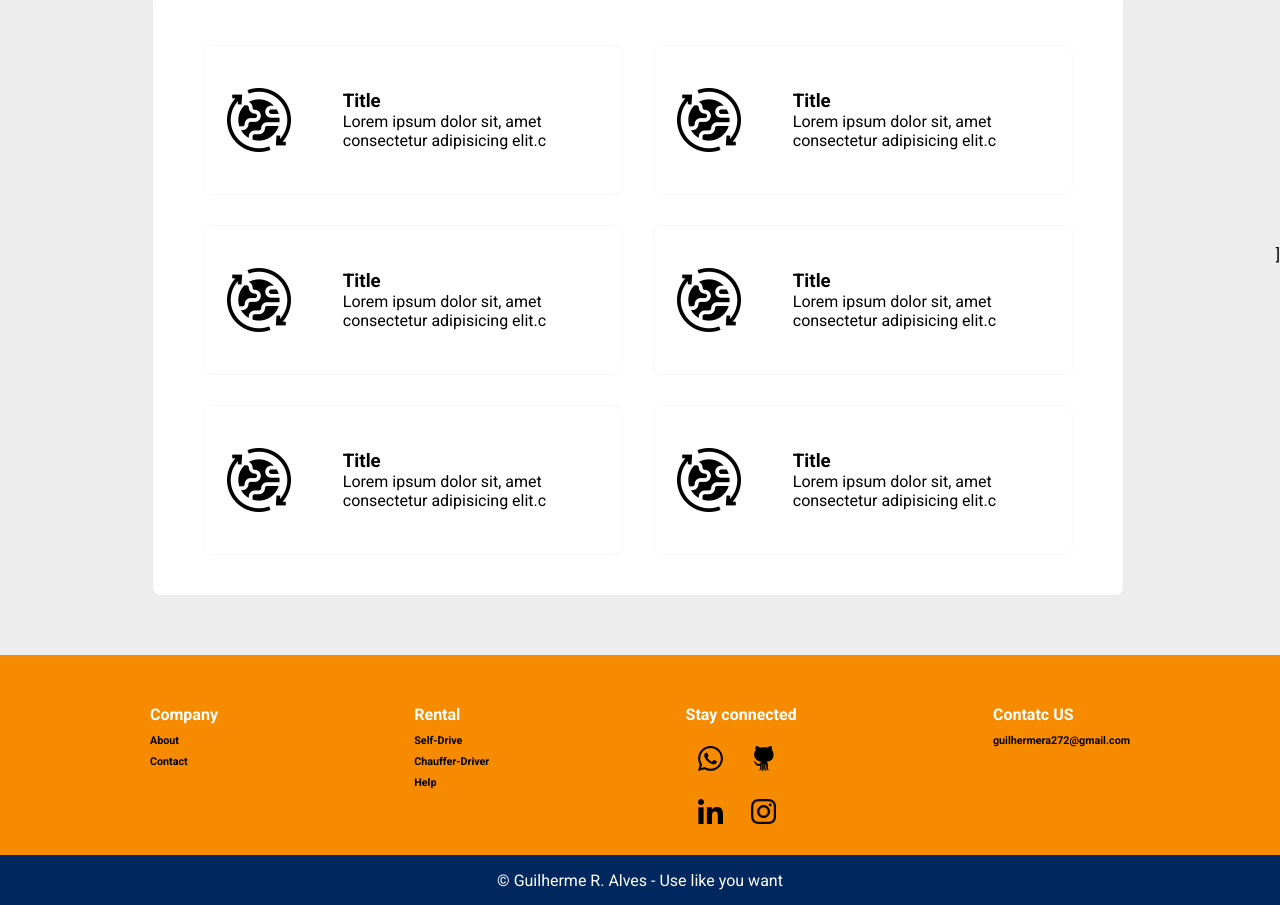
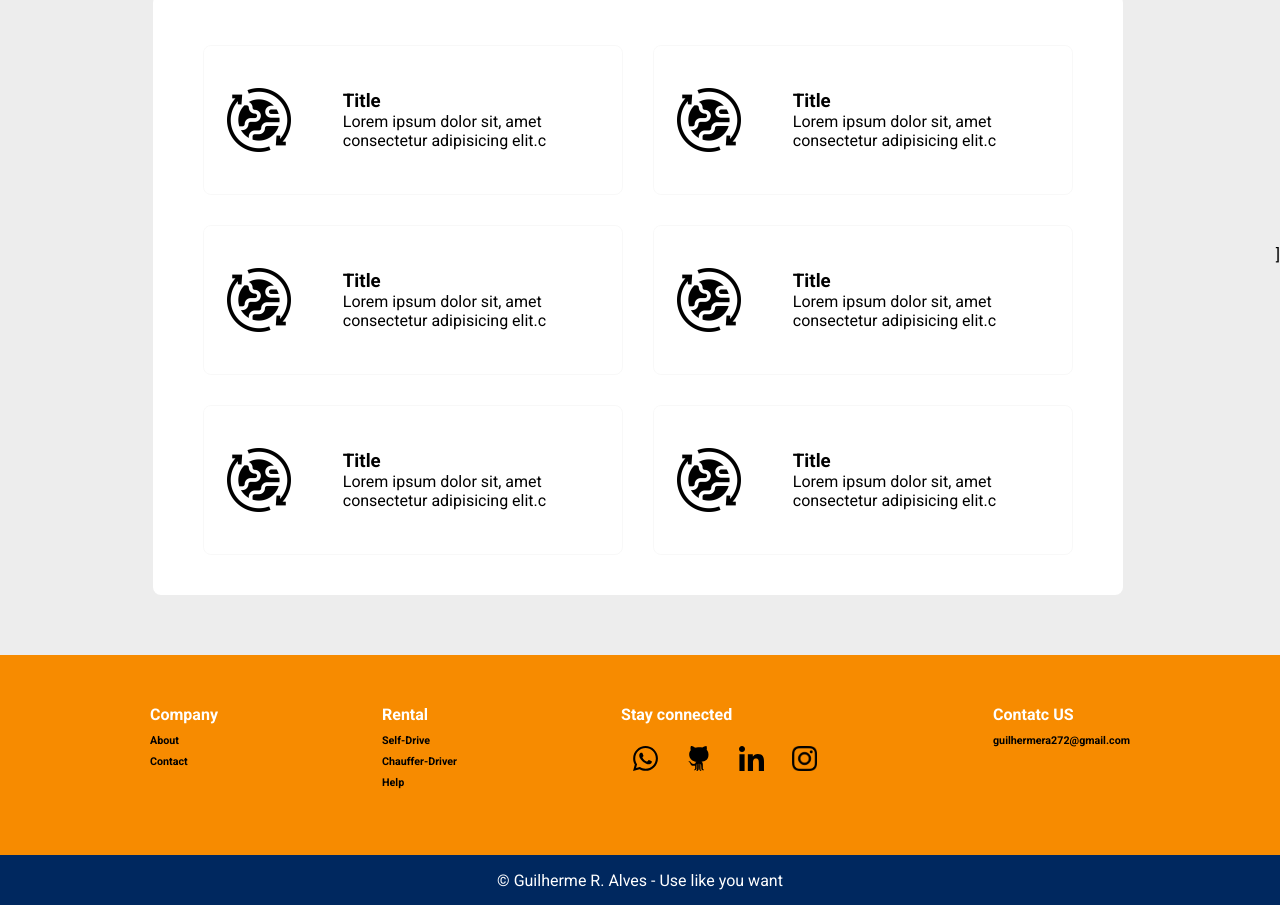
Before and after one commit to athena272/car-catalog, a plain HTML site: page index.html in a window 1280 px wide. Shown: the part 3148-4053 px from the top of the page. Drawn offline with Linux system fonts and the light colour scheme.

Commit message:
Update index.html

```diff
--- a/index.html
+++ b/index.html
@@ -211,22 +211,20 @@
                 <div class="footer-social">
                     <h4>Stay connected</h4>
                     <div class="social-icons">
-                        <div class="part1">
                         <a href="https://wa.me/5579999007075" target="_blank">
                             <img src="images/whatsapp.svg" alt="whatsapp">
                         </a>
                         <a href="https://github.com/athena272" target="_blank">
                             <img src="images/github-big-logo.svg" alt="GitHub" style="filter: invert(1);">
                         </a>
-                        </div>
-                        <div class="part2">
+
+
                         <a href="https://www.linkedin.com/in/guigorosario/" target="_blank">
                             <img src="images/linkedin.svg" alt="linkedin" style="filter: invert(1);">
                         </a>
                         <a href="https://www.instagram.com/guigo_rosario/" target="_blank">
                             <img src="images/instagram.png" alt="Instagram" style="filter: invert(1);">
                         </a>
-                        </div>
                     </div>
                 </div>
                 <div class="footer-contact">
```
Lines whose indentation alone changed are shown as unchanged.
